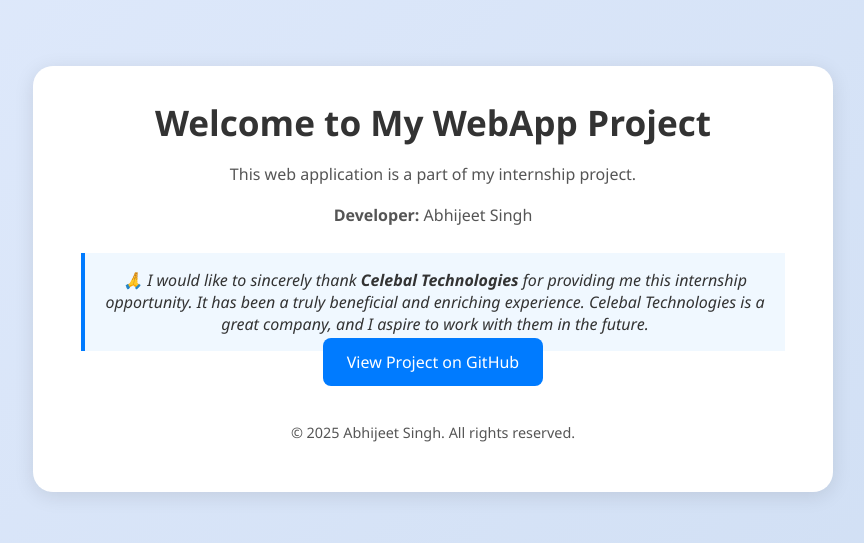
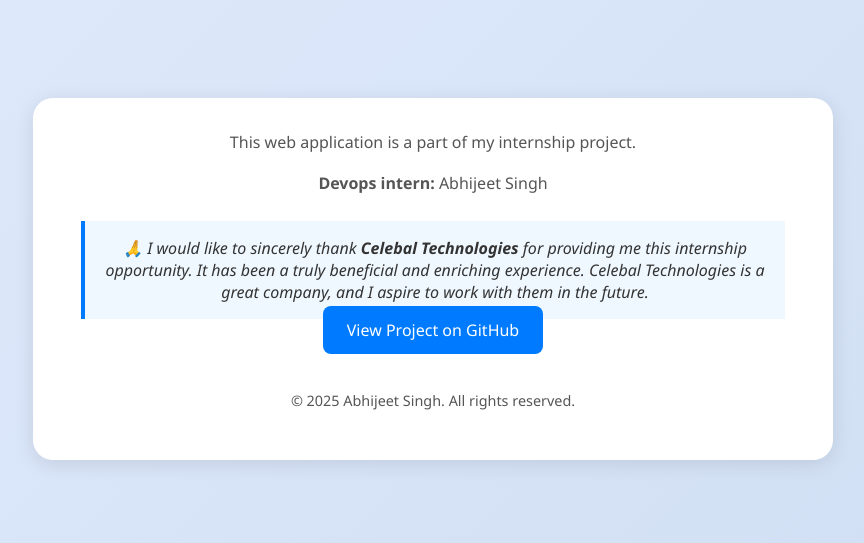
Before and after one commit to abhirao696/weappproject, a plain HTML site: page docs/index.html in a window 1280 px wide. Shown: the part 121-664 px from the top of the page, without its empty margins (207-1071 px from the left). Drawn offline with Linux system fonts and the light colour scheme.

```diff
--- a/docs/index.html
+++ b/docs/index.html
@@ -74,11 +74,11 @@
 </head>
 <body>
   <div class="container">
-    <h1>Welcome to My WebApp Project</h1>
+
     <p>
       This web application is a part of my internship project.
     </p>
-    <p><strong>Developer:</strong> Abhijeet Singh</p>
+    <p><strong>Devops intern:</strong> Abhijeet Singh</p>
 
     <div class="thank-you">
       🙏 I would like to sincerely thank <strong>Celebal Technologies</strong> for providing me this internship opportunity.
```
